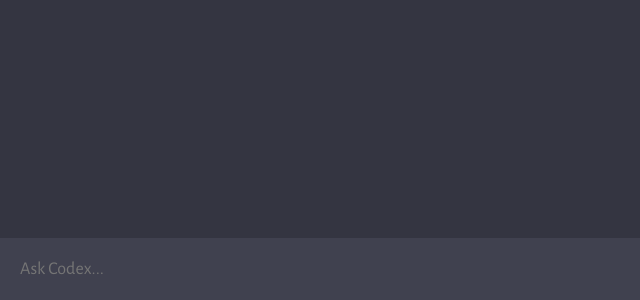
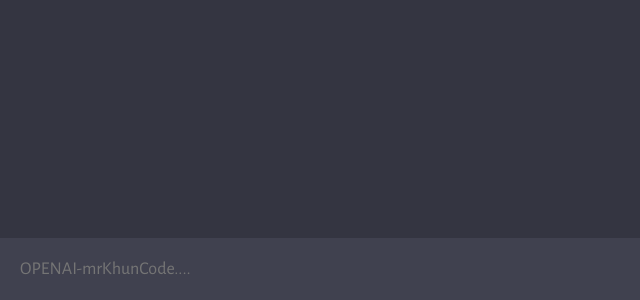
Before and after one commit to KhunKyawTunwin/OwnChatGpt, a website built with Vite: page client/index.html in a window 1280 px wide. Shown: the part 500-800 px from the top of the page, 0-640 px from the left. Built offline with nearby package versions, Linux system fonts and the light colour scheme.

Commit message:
searchbar Updated

```diff
--- a/client/index.html
+++ b/client/index.html
@@ -15,7 +15,7 @@
           name="prompt"
           rows="1"
           cols="1"
-          placeholder="Ask Codex..."
+          placeholder="OPENAI-mrKhunCode...."
         ></textarea>
         <button type="submit"><img src="assets/send.svg" /></button>
       </form>
```
